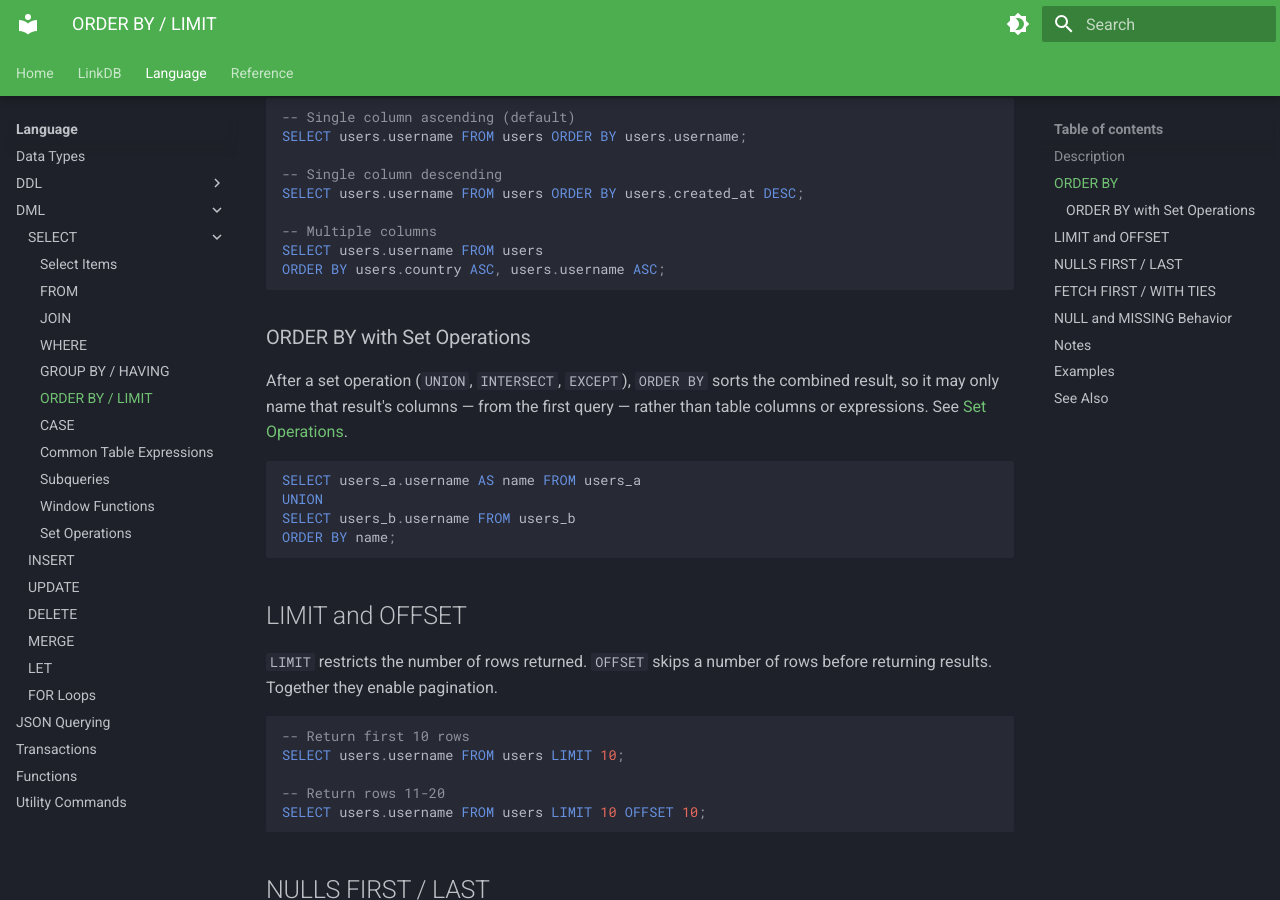
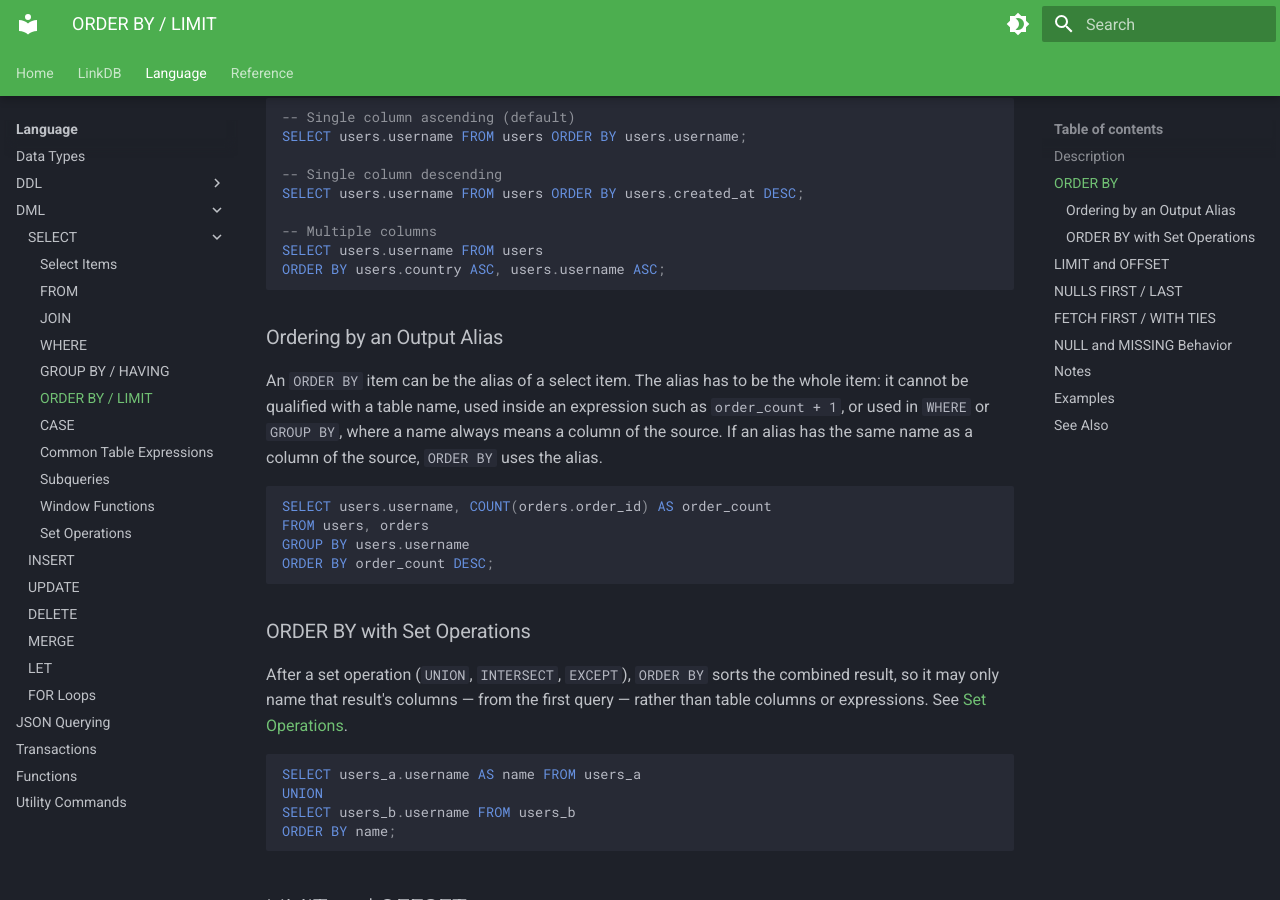
Before and after one commit to linkql/linkdb-docs, an MkDocs documentation site: the page built from docs/language/dml/select/order-and-limit.md, in a window 1280 px wide and 900 px high, scrolled down 718 px. Built offline with MkDocs 1.6.1 and Material for MkDocs 9.7.7, drawn with Linux system fonts in a browser that asks for light colours.

Commit message:
document ordering by an output alias

````diff
--- a/docs/language/dml/select/order-and-limit.md
+++ b/docs/language/dml/select/order-and-limit.md
@@ -32,6 +32,20 @@ SELECT users.username FROM users ORDER BY users.created_at DESC;
 -- Multiple columns
 SELECT users.username FROM users
 ORDER BY users.country ASC, users.username ASC;
+```
+
+### Ordering by an Output Alias
+An `ORDER BY` item can be the alias of a select item. The alias has to be the whole item:
+it cannot be qualified with a table name, used inside an expression such as
+`order_count + 1`, or used in `WHERE` or `GROUP BY`, where a name always means a column
+of the source. If an alias has the same name as a column of the source, `ORDER BY` uses
+the alias.
+
+```sql
+SELECT users.username, COUNT(orders.order_id) AS order_count
+FROM users, orders
+GROUP BY users.username
+ORDER BY order_count DESC;
 ```
 
 ### ORDER BY with Set Operations
````
